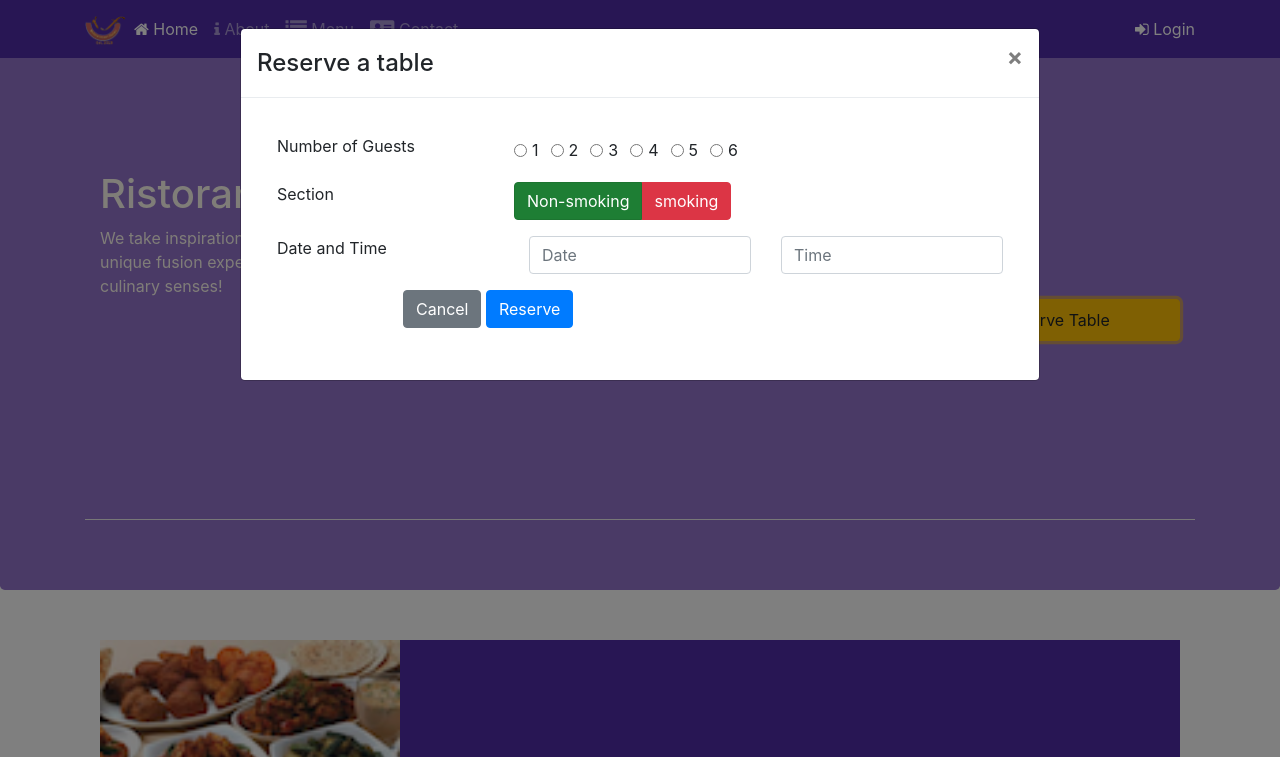
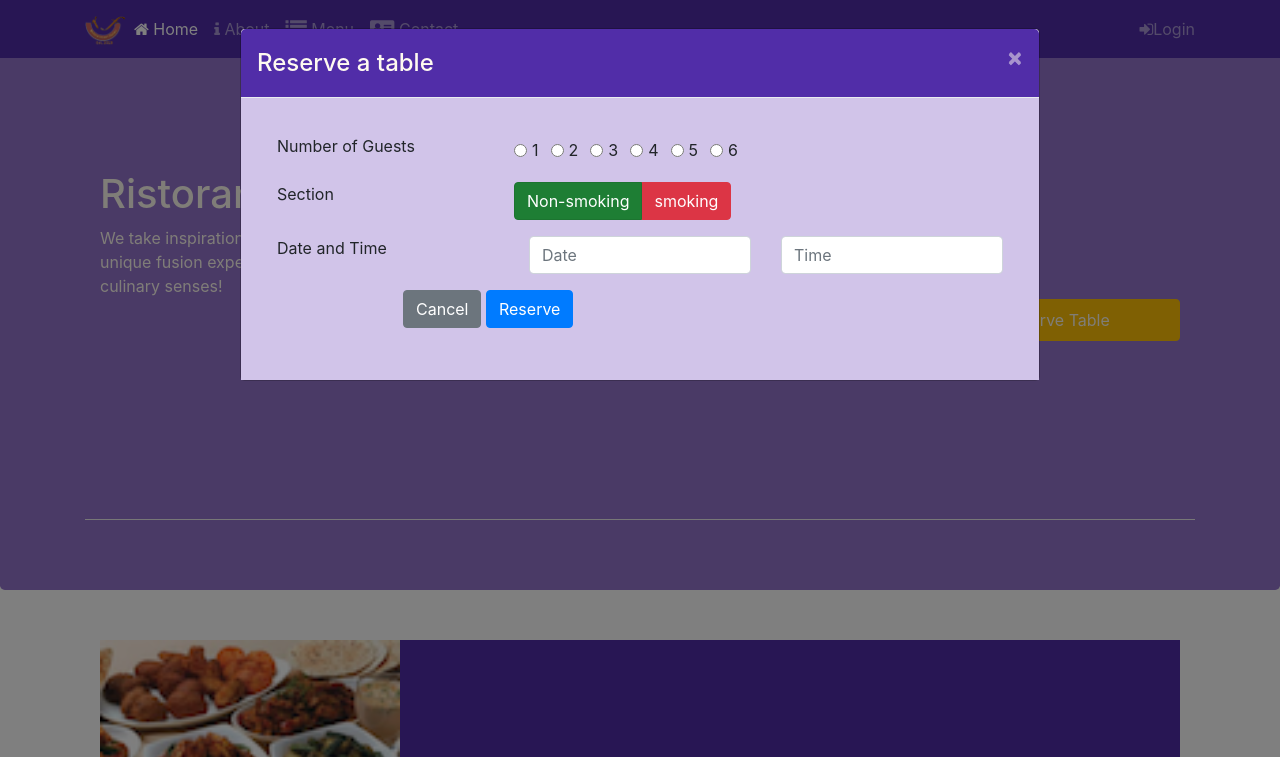
Before and after one commit to jonameron/Front-End-Web-UI-Frameworks-and-Tools-Bootstrap-4, a website: page index.html in a window 1280 px wide. Both pictures are taken after a click on the button "Reserve Table". Shown: the top 757 px of the page. Drawn offline with nearby package versions, Linux system fonts and the light colour scheme.

Commit message:
assignment 4

```diff
--- a/css/styles.scss
+++ b/css/styles.scss
@@ -74,3 +74,19 @@ body{
     bottom: 0px;
     z-index: 1;
 }
+
+.modal {
+    .modal-header {
+        background-color: $background-dark;
+        color:floralwhite;
+        button {
+            color:floralwhite;
+        }
+    }
+    .modal-body {
+        background-color: $background-pale;
+    }
+    .modal-footer {
+        background: $background-light;
+    }
+}
--- a/index.html
+++ b/index.html
@@ -30,8 +30,8 @@
                     <li class="nav-item"><a class="nav-link" href="./contactus.html"><span class="fa fa-address-card fa-lg"></span> Contact</a></li>
                 </ul>
                 <span class="navbar-text">
-                    <a data-toggle="modal" data-target="#loginModal">
-                    <span class="fa fa-sign-in"></span> Login</a>
+                    <!-- <a data-toggle="modal" data-target="#loginModal"> -->
+                    <div id="loginForm"><span class="fa fa-sign-in"></span>Login</div>
                 </span>
             </div>
         </div>
@@ -153,7 +153,8 @@
                     <img src="img/logo.png" class="img-fluid">
                 </div>
                 <div class="col-12 col-sm align-self-center">
-                    <a role="button" class="btn btn-block nav-link btn-warning" data-toggle="modal" data-target="#reserveModal" href="#reserveform">Reserve Table</a>
+                    <a role="button" class="btn btn-block nav-link btn-warning" id="reserveForm">Reserve Table</a>
+                    <!-- data-toggle="modal" data-target="#reserveModal"  -->
                 </div>
             </div>
         </div>
@@ -256,25 +257,7 @@
     <script src="node_modules/jquery/dist/jquery.slim.min.js"></script>
     <script src="node_modules/popper.js/dist/umd/popper.min.js"></script>
     <script src="node_modules/bootstrap/dist/js/bootstrap.min.js"></script>
-    <script>
-        $(document).ready(function(){
-            $("#mycarousel").carousel( { interval: 1000 } );
-            $("#carouselButton").click(function(){
-                if($('#carouselButton').children('span').hasClass('fa-pause'))
-                {
-                    $("#mycarousel").carousel('pause');
-                    $('#carouselButton').children('span').removeClass('fa-pause')
-                    $('#carouselButton').children('span').addClass('fa-play')
-                    }
-                else
-                {
-                    $("#mycarousel").carousel('cycle');
-                    $('#carouselButton').children('span').removeClass('fa-play')
-                    $('#carouselButton').children('span').addClass('fa-pause')
-                    }
-            });
-        });
-    </script>
+    <script src="js/scripts.js"></script>
 </body>
 
 </html>
--- /dev/null
+++ b/js/scripts.js
@@ -0,0 +1,23 @@
+$(document).ready(function(){
+    $("#mycarousel").carousel( { interval: 2000} );
+    $("#carouselButton").click(function(){
+        if($('#carouselButton').children('span').hasClass('fa-pause'))
+        {
+            $("#mycarousel").carousel('pause');
+            $('#carouselButton').children('span').removeClass('fa-pause')
+            $('#carouselButton').children('span').addClass('fa-play')
+            }
+        else
+        {
+            $("#mycarousel").carousel('cycle');
+            $('#carouselButton').children('span').removeClass('fa-play')
+            $('#carouselButton').children('span').addClass('fa-pause')
+            }
+    });
+$('#loginForm').click(function(){
+    $("#loginModal").modal()
+});
+$('#reserveForm').click(function(){
+    $("#reserveModal").modal()
+});
+});
```
Also changed, not shown: css/styles.css.
